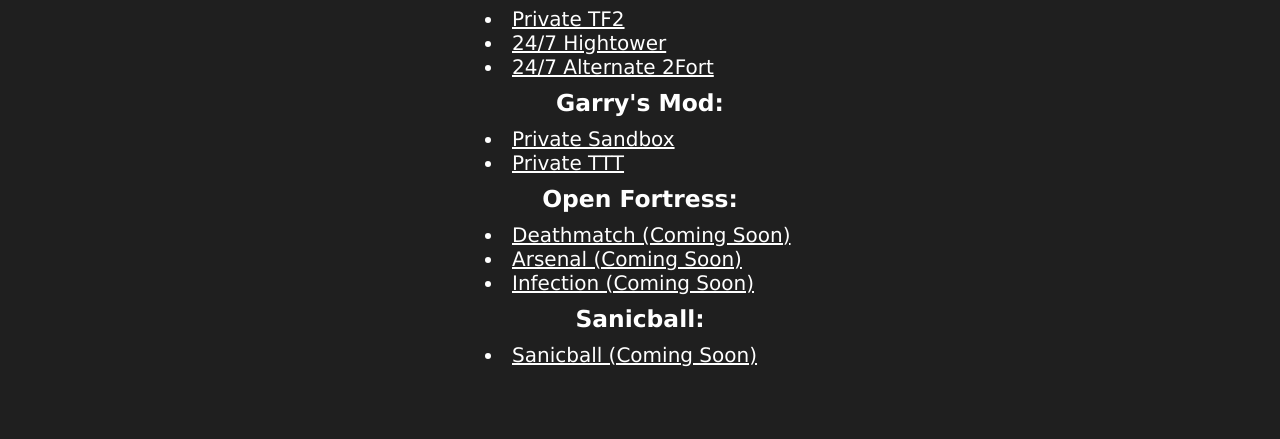
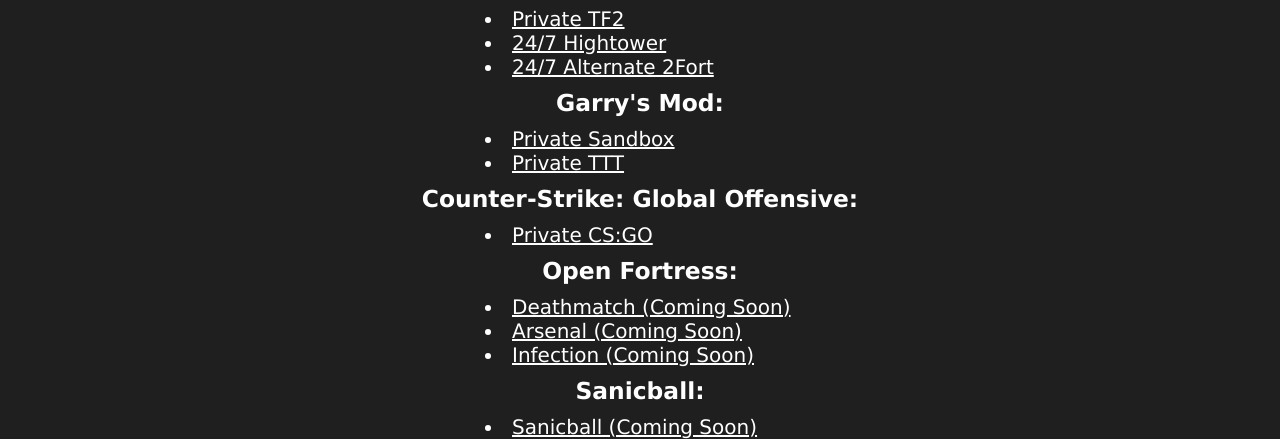
Before and after one commit to 8BitFenix/website, a plain HTML site: page servers/index.html in a window 1280 px wide. Shown: the part 436-875 px from the top of the page. Before the commit the page ends 803 px from the top, so only its background shows below. Drawn offline with Linux system fonts and the light colour scheme.

Commit message:
csgo section with rickroll

```diff
--- a/servers/index.html
+++ b/servers/index.html
@@ -44,6 +44,10 @@
       <li><a href="steam://connect/75.85.184.227:20011">Private Sandbox</a></li>
       <li><a href="steam://connect/75.85.184.227:20014">Private TTT</a></li>
     </ul>
+    <h3>Counter-Strike: Global Offensive:</h3>
+    <ul>
+      <li><a href="https://www.youtube.com/watch?v=dQw4w9WgXcQ">Private CS:GO</a></li>
+    </ul>
     <h3>Open Fortress:</h3>
     <ul>
       <li><a href="../underconstruction.html">Deathmatch (Coming Soon) </a></li>
```
